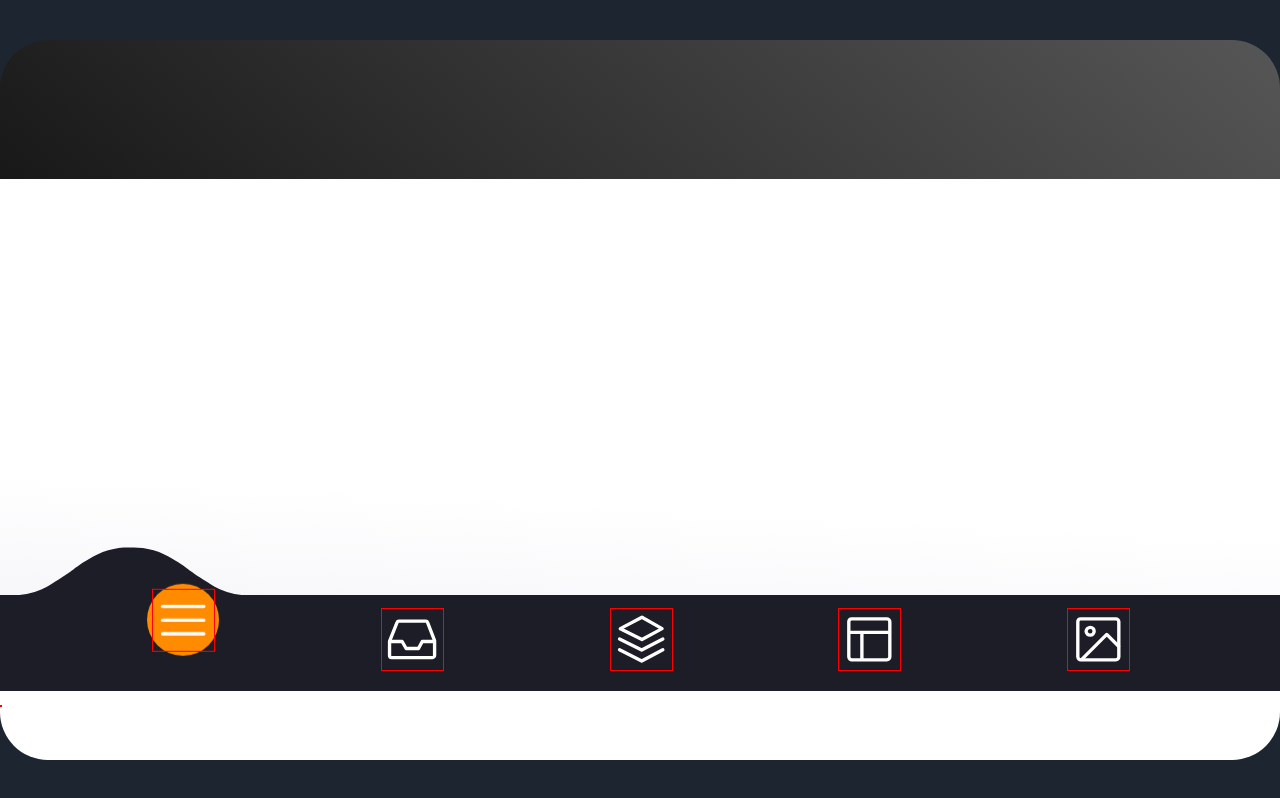
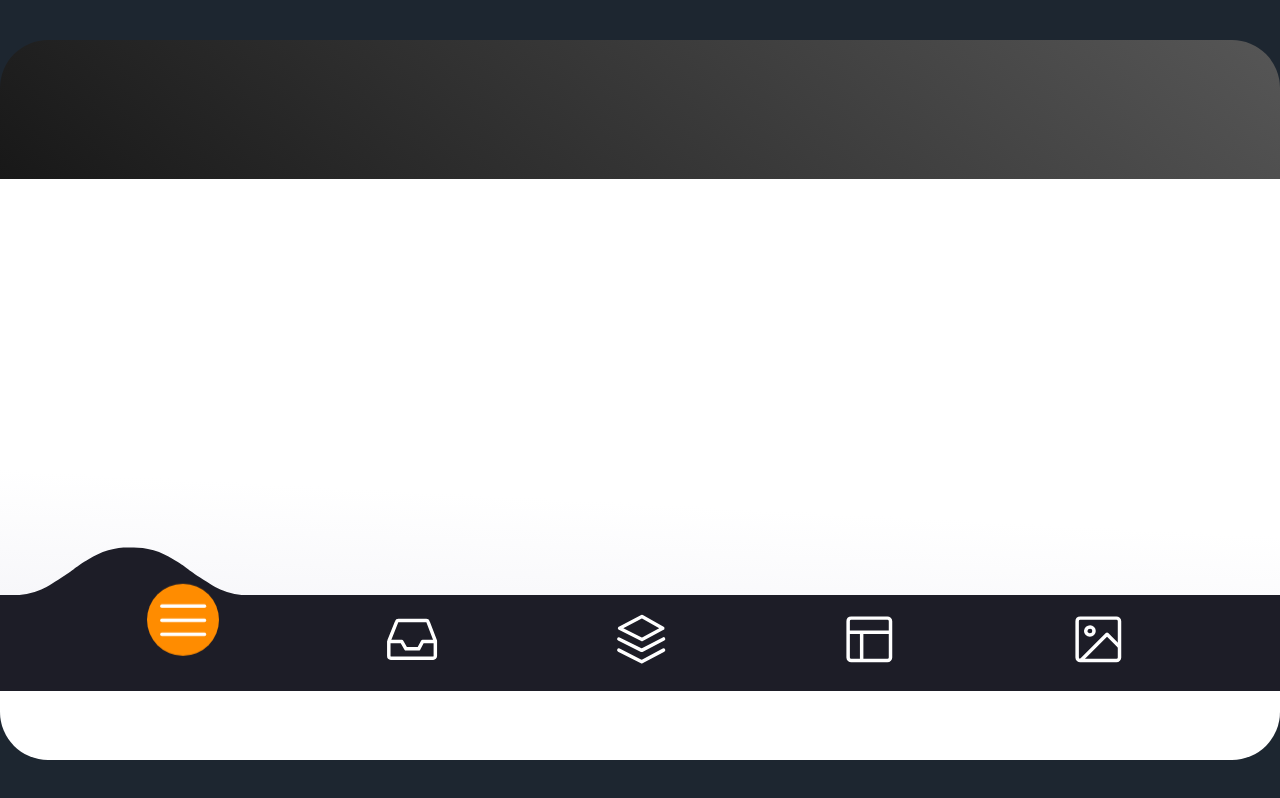
Before and after one commit to bmsebastian2/beer, a React (Vite) app: page /AppBusqueda in a window 1280 px wide. Built offline with nearby package versions, Linux system fonts and the light colour scheme; a web font is replaced by a local one.

Commit message:
BARRA MENU VERSION 2

```diff
--- a/src/components/Menu.jsx
+++ b/src/components/Menu.jsx
@@ -1,25 +1,46 @@
 import "../style/menu.css";
 import { listButton, InvertirButton } from "../function/listButtonMenu";
 import ButtonMenu from "../elements/ButtonMenu";
-import { useState } from "react";
+import { useState, useRef } from "react";
 
 const Menu = () => {
+  const menuBorder = useRef();
+  const menu = useRef();
+  const b1 = useRef();
+  const b2 = useRef();
+  const b3 = useRef();
+  const b4 = useRef();
+  const b5 = useRef();
+  const arraRef = [b1, b2, b3, b4, b5];
+
+  // const itemEls = useRef(new Array(["B0", "B1", "B2", "B3", "B4"]));
+  // console.log(itemEls.current[0][0]);
+  // {items.map(item => (
+  //  <p key={item} ref={(element) => itemEls.current.push(element)}>{item}</p>
+  // ))
+
   const reset = listButton;
   const [vButtonActive, setvButtonActive] = useState(reset);
 
   const clickItem = (id) => {
-    // if (e.target.classList[1] === "active") return;
-
     let ver = InvertirButton(id, vButtonActive);
-    console.log(ver);
     setvButtonActive(ver);
-    // let ar1 = vButtonActive.map((el) => el);
-    // console.log(ar1);
+    offsetMenuBorder(arraRef[id].current);
   };
+  function offsetMenuBorder(element) {
+    const offsetActiveItem = element.getBoundingClientRect();
+    const left =
+      Math.floor(
+        offsetActiveItem.left -
+          menu.current.offsetLeft -
+          (menuBorder.current.offsetWidth - offsetActiveItem.width) / 2
+      ) + "px";
+    menuBorder.current.style.transform = `translate3d(${left}, 0 , 0)`;
+  }
 
   return (
     <div className="containerMenu">
-      <menu className="menu">
+      <menu className="menu" ref={menu}>
         {vButtonActive.map((e, item) => (
           <ButtonMenu
             key={item}
@@ -30,10 +51,11 @@ const Menu = () => {
             color={e.color}
             active={e.active}
             clickItem={clickItem}
+            ref={arraRef[item]}
           />
         ))}
 
-        <div className="menu__border" />
+        <div className="menu__border" ref={menuBorder} />
       </menu>
 
       <div className="svg-container">
@@ -56,27 +78,3 @@ const Menu = () => {
 };
 
 export default Menu;
-
-{
-  /* <button className="menu__item active" style={{"--bgColorItem":"#ff8c00"}}>
-      <svg className="icon" viewBox="0 0 24 24">
-        <path d="M3.8,6.6h16.4" />
-        <path d="M20.2,12.1H3.8" />
-        <path d="M3.8,17.5h16.4" />
-      </svg>
-    </button>
-    <button className="menu__item" style={{"--bgColorItem":"#f54888"}}>
-      <svg className="icon" viewBox="0 0 24 24">
-        <path d="M6.7,4.8h10.7c0.3,0,0.6,0.2,0.7,0.5l2.8,7.3c0,0.1,0,0.2,0,0.3v5.6c0,0.4-0.4,0.8-0.8,0.8H3.8
-      C3.4,19.3,3,19,3,18.5v-5.6c0-0.1,0-0.2,0.1-0.3L6,5.3C6.1,5,6.4,4.8,6.7,4.8z" />
-        <path d="M3.4,12.9H8l1.6,2.8h4.9l1.5-2.8h4.6" />
-      </svg>
-    </button>
-    <button className="menu__item" style={{"--bgColorItem":"#4343f5"}}>
-      <svg className="icon" viewBox="0 0 24 24">
-        <path d="M3.4,11.9l8.8,4.4l8.4-4.4" />
-        <path d="M3.4,16.2l8.8,4.5l8.4-4.5" />
-        <path d="M3.7,7.8l8.6-4.5l8,4.5l-8,4.3L3.7,7.8z" />
-      </svg>
-      </button> */
-}
--- a/src/elements/ButtonMenu.jsx
+++ b/src/elements/ButtonMenu.jsx
@@ -1,8 +1,11 @@
 import React from "react";
+import { forwardRef } from "react";
 
-const ButtonMenu = ({ id, d1, d2, d3, color, active, clickItem }) => {
+const ButtonMenu = forwardRef(
+  ({ id, d1, d2, d3, color, active, clickItem }, ref) => {
     return (
       <button
+        ref={ref}
         onClick={() => clickItem(id)}
         className={"menu__item " + active}
         style={{ "--bgColorItem": `${color}` }}
@@ -14,6 +17,7 @@ const ButtonMenu = ({ id, d1, d2, d3, color, active, clickItem }) => {
         </svg>
       </button>
     );
-};
+  }
+);
 
 export default ButtonMenu;
--- a/src/style/menu.css
+++ b/src/style/menu.css
@@ -7,7 +7,7 @@
 
     svg {
         pointer-events: none;
-        border: 1px solid red;
+
     }
 
     .menu {
@@ -23,6 +23,7 @@
         align-items: center;
         justify-content: center;
         background-color: var(--bgColorMenu);
+
 
     }
 
```
Lines whose indentation alone changed are shown as unchanged.
